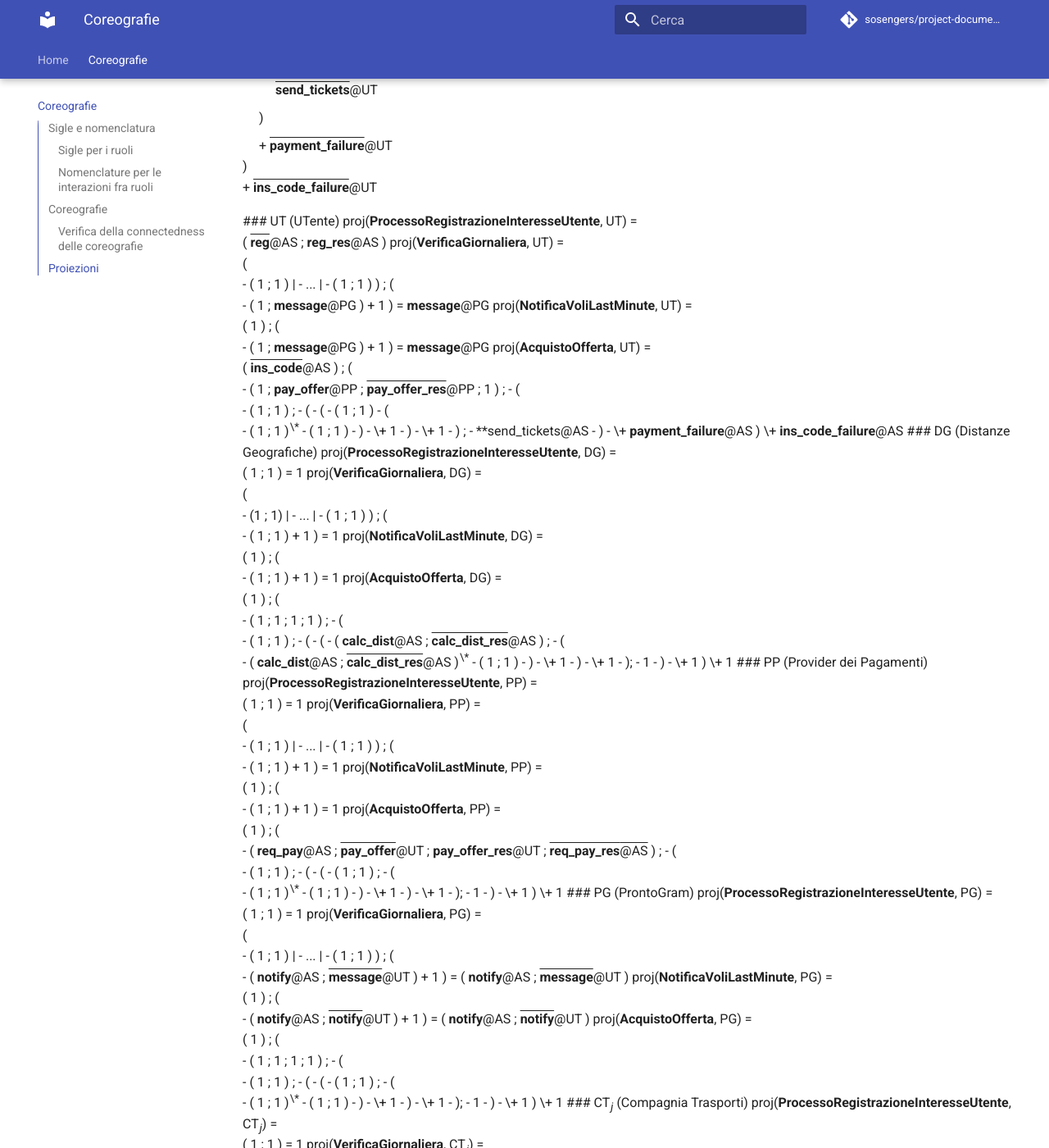
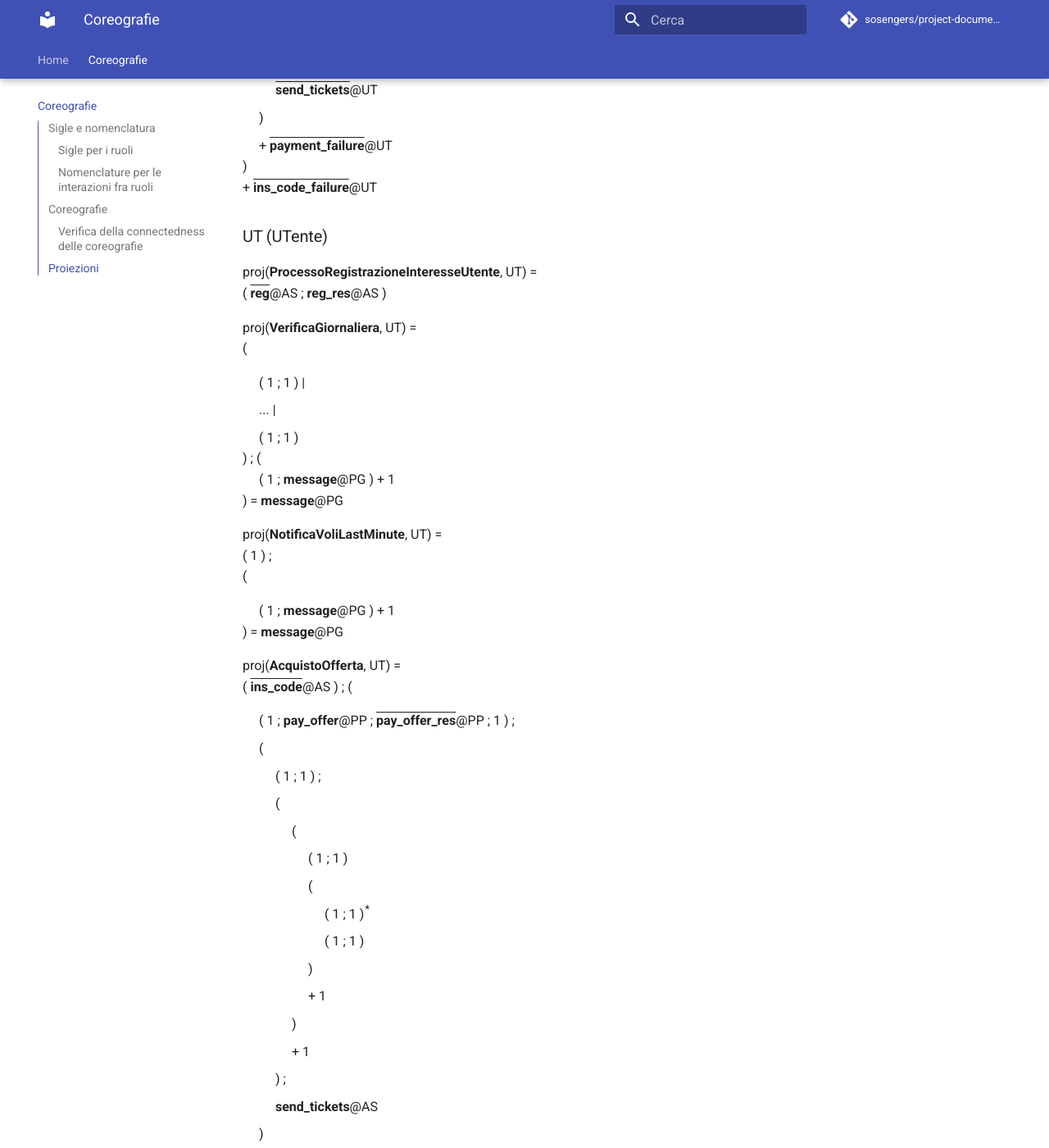
Before and after one commit to sosengers/project-documentation, an MkDocs documentation site: the page built from docs/choreographies.md, in a window 1280 px wide and 1400 px high, scrolled down 4852 px. Shown: the whole window at 82% size. Built offline with MkDocs 1.6.1 and Material for MkDocs 9.7.7, drawn with Linux system fonts in a browser that asks for light colours; comment, search, counter and statistics services are not loaded; some of the changed text lies outside the part shown.

Commit message:
Fix indentazioni ul e li di alcune proj

```diff
--- a/docs/choreographies.md
+++ b/docs/choreographies.md
@@ -210,165 +210,212 @@
 )<br />
 + <span style="text-decoration: overline"><strong>ins_code_failure</strong></span>@UT
 </p>
-### UT (UTente)
+<h3>UT (UTente)</h3>
 
+<p>
 proj(<strong>ProcessoRegistrazioneInteresseUtente</strong>, UT) =<br />
 ( <span style="text-decoration: overline"><strong>reg</strong></span>@AS ; <strong>reg_res</strong>@AS )
+</p>
 
+<p>
 proj(<strong>VerificaGiornaliera</strong>, UT) =<br />
 (<br />
-- ( 1 ; 1 ) |
-- ... |
-- ( 1 ; 1 )
-
+<ul>
+<li> ( 1 ; 1 ) |</li>
+<li>... |</li>
+<li> ( 1 ; 1 )</li>
+</ul>
 ) ;
 (<br />
-- ( 1 ; <strong>message</strong>@PG ) + 1
-
+<ul>
+<li> ( 1 ; <strong>message</strong>@PG ) + 1</li>
+</ul>
 )
 = <strong>message</strong>@PG
+</p>
 
+<p>
 proj(<strong>NotificaVoliLastMinute</strong>, UT) =<br />
-( 1 ) ;
-(<br />
-- ( 1 ; <strong>message</strong>@PG ) + 1
-
+( 1 ) ;<br />
+(
+<ul>
+<li>( 1 ; <strong>message</strong>@PG ) + 1</li>
+</ul>
 )
 = <strong>message</strong>@PG
+</p>
 
+<p>
 proj(<strong>AcquistoOfferta</strong>, UT) =<br />
 ( <span style="text-decoration: overline"><strong>ins_code</strong></span>@AS ) ;
-(<br />
-- ( 1 ; <strong>pay_offer</strong>@PP ; <span style="text-decoration: overline"><strong>pay_offer_res</strong></span>@PP ; 1 ) ;
-- (<br />
-	- ( 1 ; 1 ) ;
-	- (
-		- (
-			- ( 1 ; 1 )
-			- (<br />
-				- ( 1 ; 1 )<sup>\*</sup>
-				- ( 1 ; 1 )
+(
+<ul>
+<li>( 1 ; <strong>pay_offer</strong>@PP ; <span style="text-decoration: overline"><strong>pay_offer_res</strong></span>@PP ; 1 ) ;</li>
+<li>(</li>
+<li><ul>
+	<li> ( 1 ; 1 ) ;</li>
+	<li>(</li>
+<li><ul>
+		<li>(</li>
+<li><ul>
+			<li>( 1 ; 1 )</li>
+			<li> (</li>
+<li><ul>
+				<li>( 1 ; 1 )<sup>*</sup></li>
+				<li>( 1 ; 1 )</li>
+</ul></li>
+			<li>)</li>
+			<li>+ 1</li>
+</ul></li>
+		<li>)</li>
+		<li>+ 1</li>
+</ul></li>
+	<li>) ;</li>
+	<li><strong>send_tickets</strong>@AS</li>
+</ul></li>
+<li>)</li>
+<li>+ <strong>payment_failure</strong>@AS</li>
+</ul>
+)
++ <strong>ins_code_failure</strong>@AS
+</p>
 
-			- )
-			- \+ 1
+<h3>DG (Distanze Geografiche)</h3>
 
-		- )
-		- \+ 1
-
-	- ) ;
-	- **send_tickets</strong>@AS
-
-- )
-- \+ <strong>payment_failure</strong>@AS
-
-)
-\+ <strong>ins_code_failure</strong>@AS
-
-### DG (Distanze Geografiche)
-
+<p>
 proj(<strong>ProcessoRegistrazioneInteresseUtente</strong>, DG) =<br />
 ( 1 ; 1 ) = 1
+</p>
 
+<p>
 proj(<strong>VerificaGiornaliera</strong>, DG) =<br />
-(<br />
-- (1 ; 1) |
-- ... |
-- ( 1 ; 1 )
-
+(
+<ul>
+<li>(1 ; 1) |</li>
+<li>... |</li>
+<li>( 1 ; 1 )</li>
+</ul>
 ) ;
-(<br />
-- ( 1 ; 1 ) + 1
-
+<ul>
+<li>( 1 ; 1 ) + 1</li>
+</ul>
 )
 = 1
+</p>
 
+<p>
 proj(<strong>NotificaVoliLastMinute</strong>, DG) =<br />
-( 1 ) ;
-(<br />
-- ( 1 ; 1 ) + 1
-
+( 1 ) ;<br>
+(
+<ul>
+<li>( 1 ; 1 ) + 1</li>
+</ul>
 )
 = 1
+</p>
 
+<p>
 proj(<strong>AcquistoOfferta</strong>, DG) =<br />
-( 1 ) ;
-(<br />
-- ( 1 ; 1 ; 1 ; 1 ) ;
-- (<br />
-	- ( 1 ; 1 ) ;
-	- (
-		- (
-			- ( <strong>calc_dist</strong>@AS ; <span style="text-decoration: overline"><strong>calc_dist_res</strong></span>@AS ) ;
-			- (<br />
-				- ( <strong>calc_dist</strong></span>@AS ; <span style="text-decoration: overline"><strong>calc_dist_res</strong></span>@AS )<sup>\*</sup>
-				- ( 1 ; 1 )
+( 1 ) ;<br>
+(
+<ul>
+<li>( 1 ; 1 ; 1 ; 1 ) ;</li>
+<li>(</li>
+<li><ul>
+	<li>( 1 ; 1 ) ;</li>
+	<li>(</li>
+<li><ul>
+		<li>(</li>
+<li><ul>
+			<li>( <strong>calc_dist</strong>@AS ; <span style="text-decoration: overline"><strong>calc_dist_res</strong></span>@AS ) ;</li>
+			<li>(</li>
+<li><ul>
+				<li>( <strong>calc_dist</strong></span>@AS ; <span style="text-decoration: overline"><strong>calc_dist_res</strong></span>@AS )<sup>*</sup></li>
+				<li>( 1 ; 1 )</li>
+</ul></li>
+			<li>)</li>
+			<li>+ 1</li>
+</ul></li>
+		<li>)</li>
+		<li>+ 1</li>
+</ul></li>
+	<li>);</li>
+	<li>1</li>
+</ul></li>
+<li>)</li>
+<li>+ 1</li>
+</ul>
+)
++ 1
+</p>
 
-			- )
-			- \+ 1
+<h3>PP (Provider dei Pagamenti)</h3>
 
-		- )
-		- \+ 1
-
-	- );
-	- 1
-
-- )
-- \+ 1
-
-)
-\+ 1
-
-### PP (Provider dei Pagamenti)
-
+<p>
 proj(<strong>ProcessoRegistrazioneInteresseUtente</strong>, PP) =<br />
 ( 1 ; 1 ) = 1
+</p>
 
+<p>
 proj(<strong>VerificaGiornaliera</strong>, PP) =<br />
-(<br />
-- ( 1 ; 1 ) |
-- ... |
-- ( 1 ; 1 )
+(
+<ul>
+<li>( 1 ; 1 ) |</li>
+<lI> ... |</lI>
+<li>( 1 ; 1 )</li>
+</ul>
+) ;<br/>
+(
+<ul>
+<li>( 1 ; 1 ) + 1</li>
+</ul>
+) = 1
+</p>
 
-) ;
-(<br />
-- ( 1 ; 1 ) + 1
+<p>
+proj(<strong>NotificaVoliLastMinute</strong>, PP) =<br />
+( 1 ) ;<br/>
+(
+<ul>
+<li>( 1 ; 1 ) + 1</li>
+</ul>
+) = 1
+</p>
 
-) = 1
-
-proj(<strong>NotificaVoliLastMinute</strong>, PP) =<br />
-( 1 ) ;
-(<br />
-- ( 1 ; 1 ) + 1
-
-) = 1
-
+<p>
 proj(<strong>AcquistoOfferta</strong>, PP) =<br />
-( 1 ) ;
-(<br />
-- ( <strong>req_pay</strong>@AS ; <span style="text-decoration: overline"><strong>pay_offer</strong></span>@UT ; <strong>pay_offer_res</strong>@UT ; <span style="text-decoration: overline"><strong>req_pay_res</strong>@AS</span> ) ;
-- (<br />
-	- ( 1 ; 1 ) ;
-	- (
-		- (
-			- ( 1 ; 1 ) ;
-			- (<br />
-				- ( 1 ; 1 )<sup>\*</sup>
-				- ( 1 ; 1 )
-
-			- )
-			- \+ 1
-
-		- )
-		- \+ 1
-
-	- );
-	- 1
-
-- )
-- \+ 1
-
+( 1 ) ; <br/>
+(
+<ul>
+<li>( <strong>req_pay</strong>@AS ; <span style="text-decoration: overline"><strong>pay_offer</strong></span>@UT ; <strong>pay_offer_res</strong>@UT ; <span style="text-decoration: overline"><strong>req_pay_res</strong>@AS</span> ) ;</li>
+<li>(</li>
+<li><ul>
+	<li>( 1 ; 1 ) ;</li>
+	<li>(</li>
+<li><ul>
+		<li>(</li>
+<li><ul>
+			<li>( 1 ; 1 ) ;</li>
+			<li>(</li>
+<li><ul>
+				<li>( 1 ; 1 )<sup>*</sup></li>
+				<li>( 1 ; 1 )</li>
+</ul></li>
+			<li>)</li>
+			<li>+ 1</li>
+</ul></li>
+		<li>)</li>
+		<li>+ 1</li>
+</ul></li>
+	<li>);</li>
+	<li>1</li>
+</ul></li>
+<li>)</li>
+<li>+ 1</li>
+</ul>
 )
-\+ 1
++ 1
+</p>
 
 ### PG (ProntoGram)
 
```
